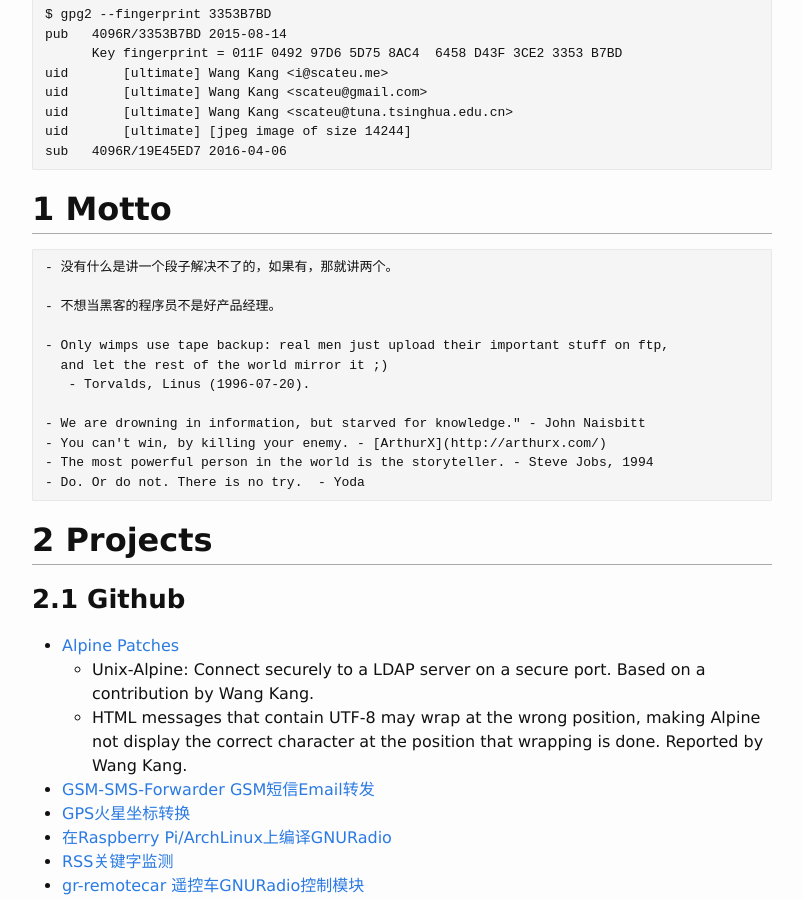
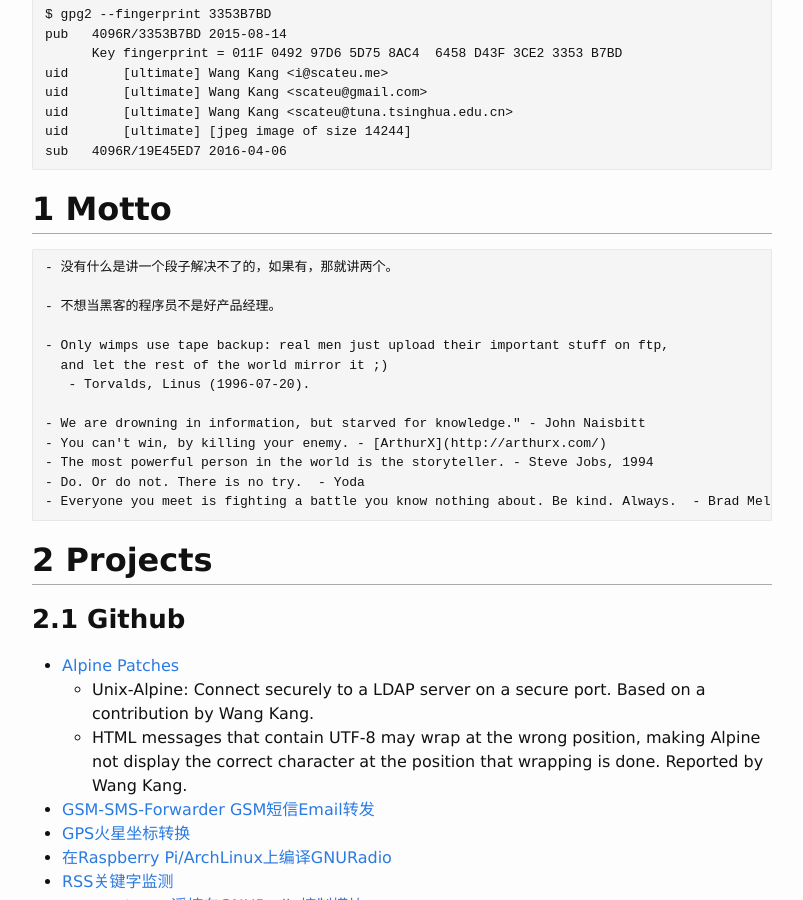
Before and after one commit to scateu/scateu.github.io, a Jekyll site: the page built from _pages/01-about.md, in a window 1280 px wide and 900 px high, scrolled down 319 px. Shown: the whole window, without its empty margins (238-1041 px from the left). Built offline with Jekyll 4.4.1, drawn with Linux system fonts in a browser that asks for light colours; comment, search, counter and statistics services are not loaded.

Commit message:
Thu Oct 12 11:40:29 CST 2017

```diff
--- a/_pages/01-about.md
+++ b/_pages/01-about.md
@@ -31,6 +31,7 @@
     - You can't win, by killing your enemy. - [ArthurX](http://arthurx.com/)
     - The most powerful person in the world is the storyteller. - Steve Jobs, 1994
     - Do. Or do not. There is no try.  - Yoda
+    - Everyone you meet is fighting a battle you know nothing about. Be kind. Always.  - Brad Meltzer
 
 ## 2 Projects
 
```
